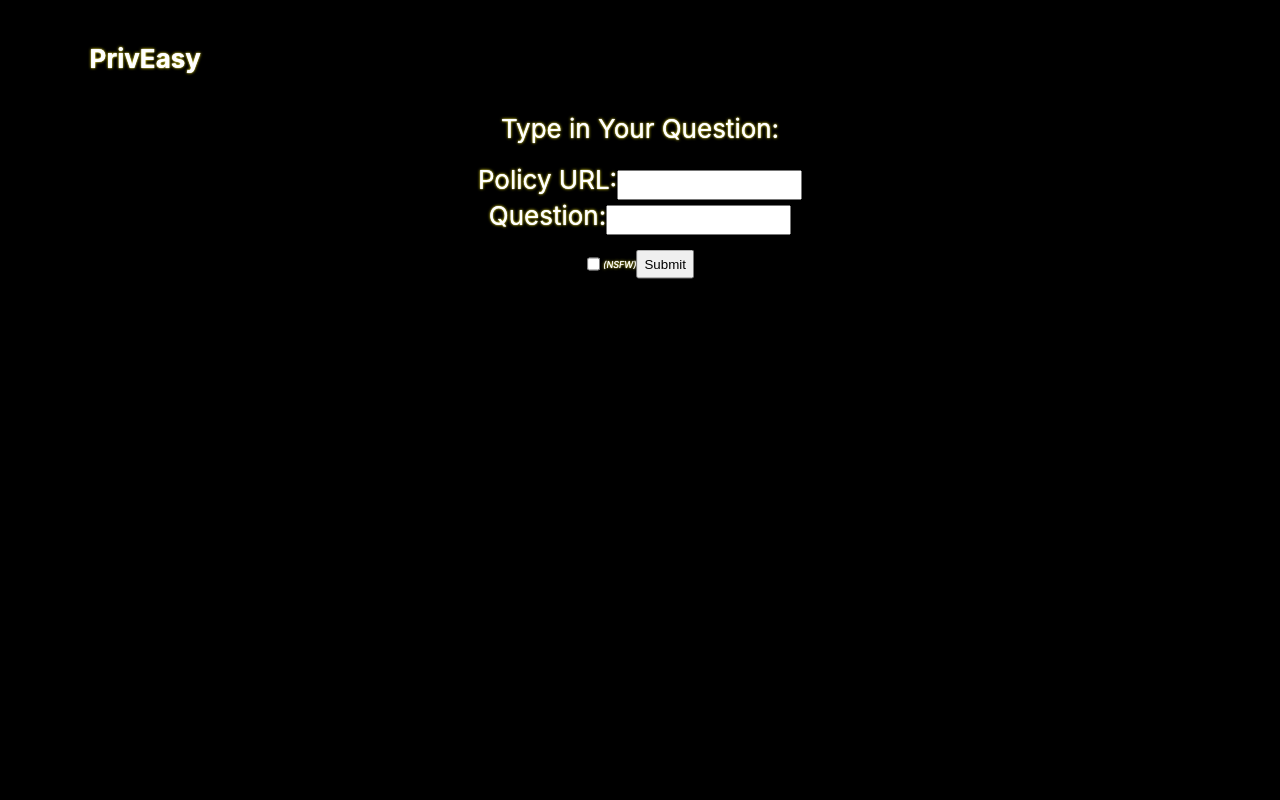
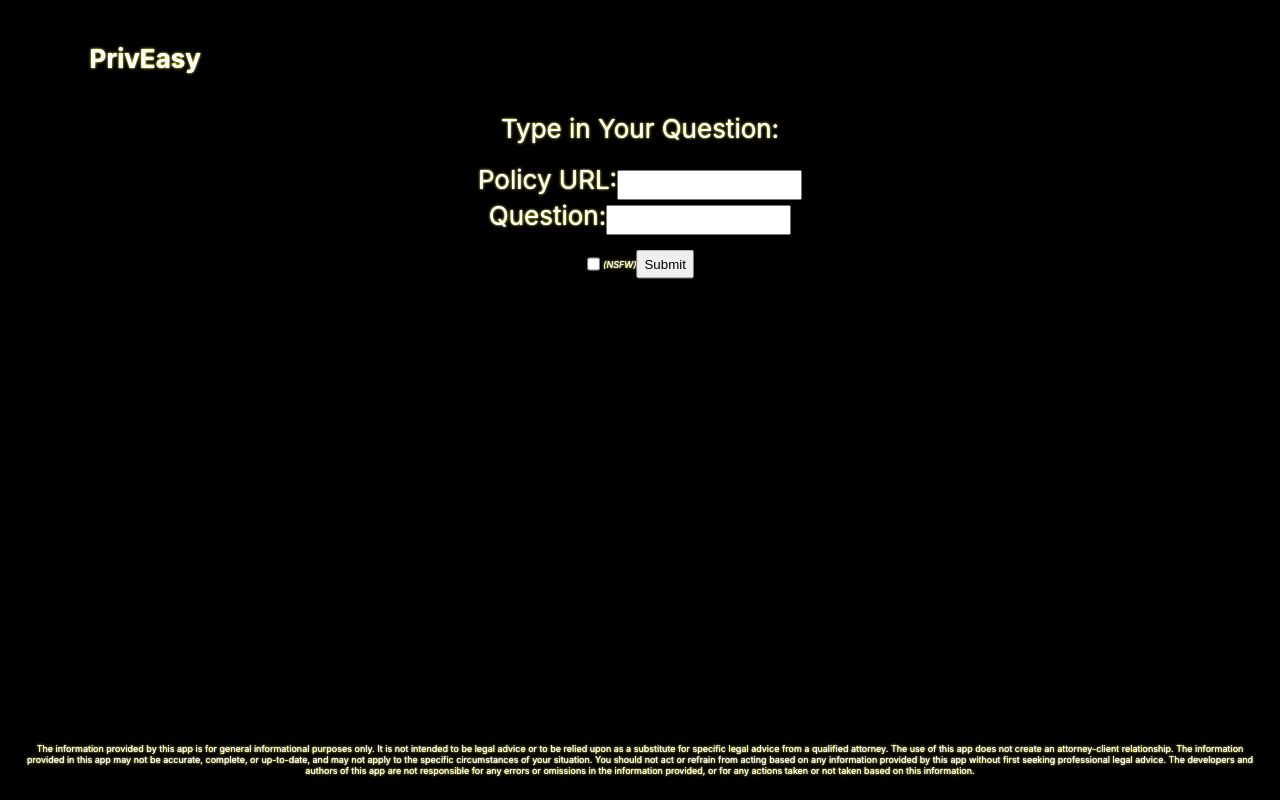
Before and after one commit to AIappaday/priveasy-frontend, a React (Create React App) app: page / in a window 1280 px wide. Built offline with nearby package versions, Linux system fonts and the light colour scheme.

Commit message:
add disclaimer

```diff
--- a/src/App.css
+++ b/src/App.css
@@ -77,3 +77,13 @@
 .form{
   position: fixed;
 }
+
+.disclaimer {
+  position: fixed;
+  bottom: 3%;
+  left: 0%;
+  /* transform: translate(-50%, -50%); */
+  font-size: xx-small;
+  margin: 0 2% 0;
+  color: white;
+}
--- a/src/App.js
+++ b/src/App.js
@@ -132,6 +132,9 @@
             <input type="submit" value="Submit" onClick={this.runQuery.bind(this)} />
           </div>
         </div>
+        <div className='disclaimer'>
+        The information provided by this app is for general informational purposes only. It is not intended to be legal advice or to be relied upon as a substitute for specific legal advice from a qualified attorney. The use of this app does not create an attorney-client relationship. The information provided in this app may not be accurate, complete, or up-to-date, and may not apply to the specific circumstances of your situation. You should not act or refrain from acting based on any information provided by this app without first seeking professional legal advice. The developers and authors of this app are not responsible for any errors or omissions in the information provided, or for any actions taken or not taken based on this information.
+        </div>
 
       </div>
     );
```
Lines whose indentation alone changed are shown as unchanged.
